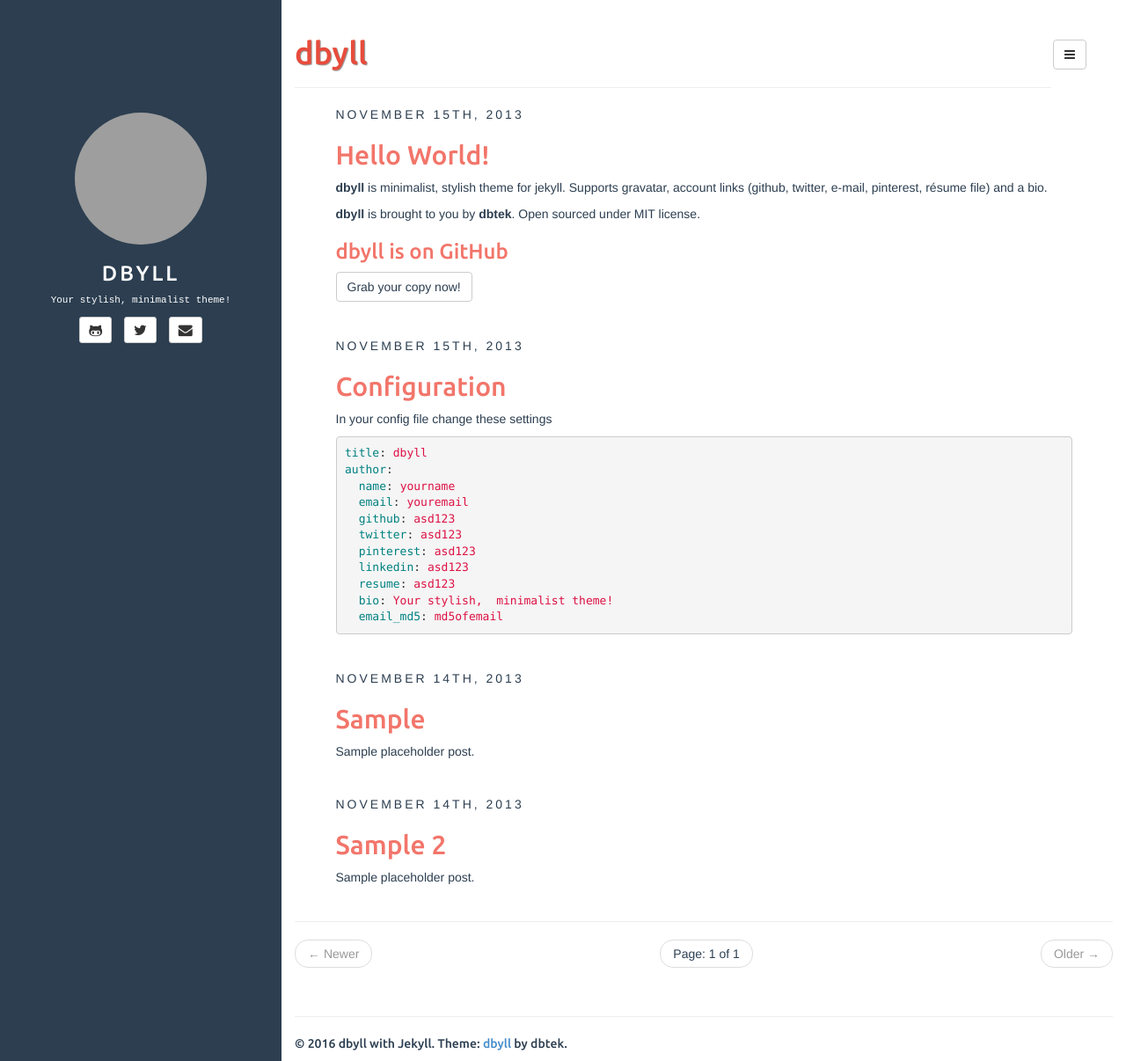
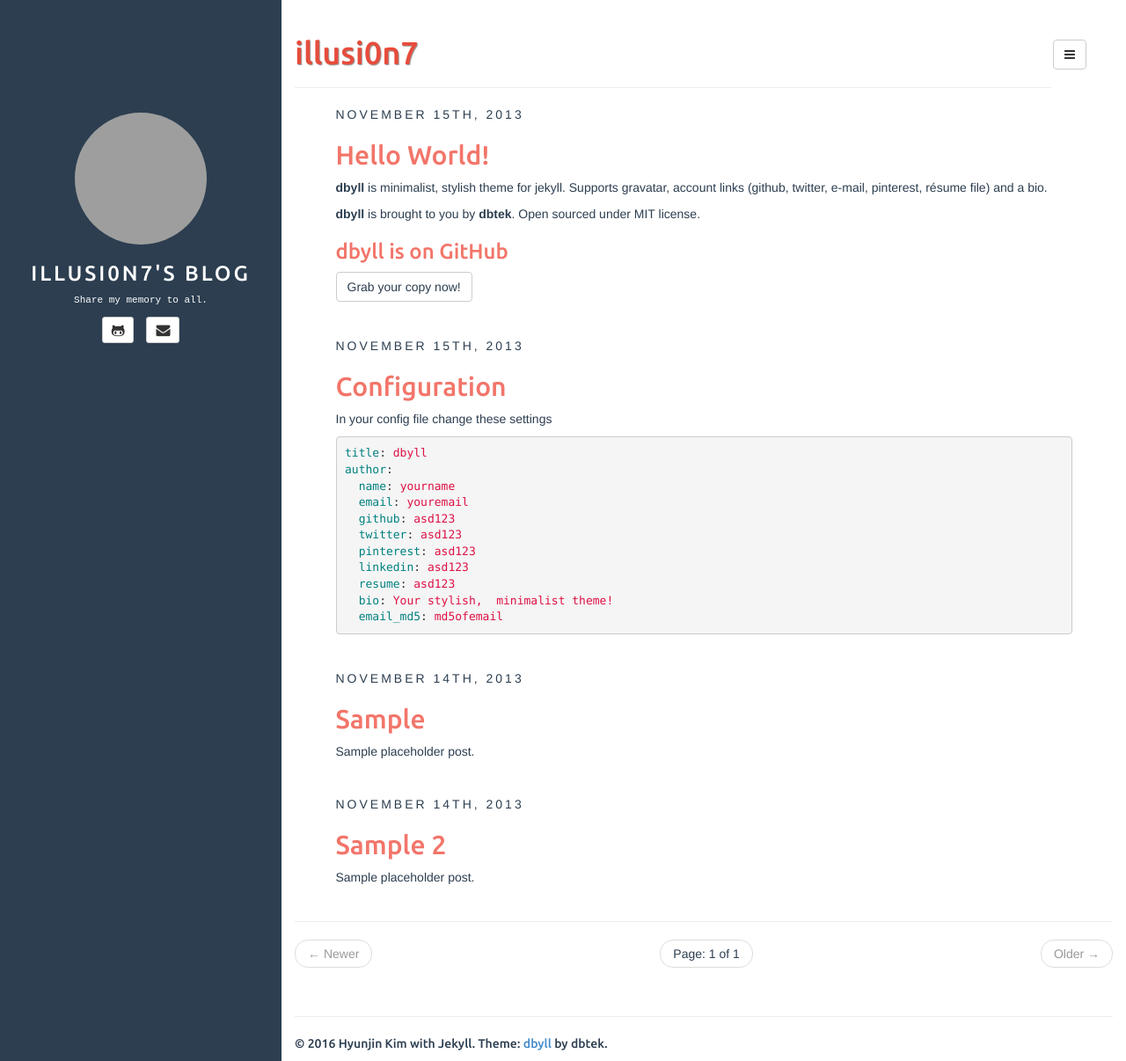
Before and after one commit to illusi0n7/illusi0n7.github.io, a Jekyll site: the page built from index.html, in a window 1280 px wide and 1206 px high. Shown: the whole window at 88% size. Built offline with Jekyll 4.4.1, drawn with Linux system fonts in a browser that asks for light colours; the list of posts is cut into pages by our own code; grey boxes are pictures that could not be loaded.

Commit message:
add my info

```diff
--- a/_config.yml
+++ b/_config.yml
@@ -7,25 +7,25 @@
 markdown: kramdown
 disqus: dbyll
 google_analytics: dbyll
-title: dbyll
+title: illusi0n7's blog
 
 defaults:
   -
     scope:
       path: "" # empty string for all files
     values:
-      title: dbyll
+      title: illusi0n7
 
 description: Stylish Jekyll Theme
 author:
-  name: dbyll
-  email: dbyll@ismaildemirbilek.com
-  github: dbtek
-  twitter: dbtek
-  pinterest: asd123
-  linkedin: asd123
-  bio: Your stylish, minimalist theme!
-  email_md5: 726351295ec82e145928582f595aa3aa
+  name: Hyunjin Kim
+  email: stargazer.y@gmail.com
+  github: illusi0n7
+#  twitter:
+ # pinterest: asd123
+  #linkedin:
+  bio: Share my memory to all.
+  #email_md5: 726351295ec82e145928582f595aa3aa
 
 rss_path: feed.xml
 categories_path: categories.html
```
